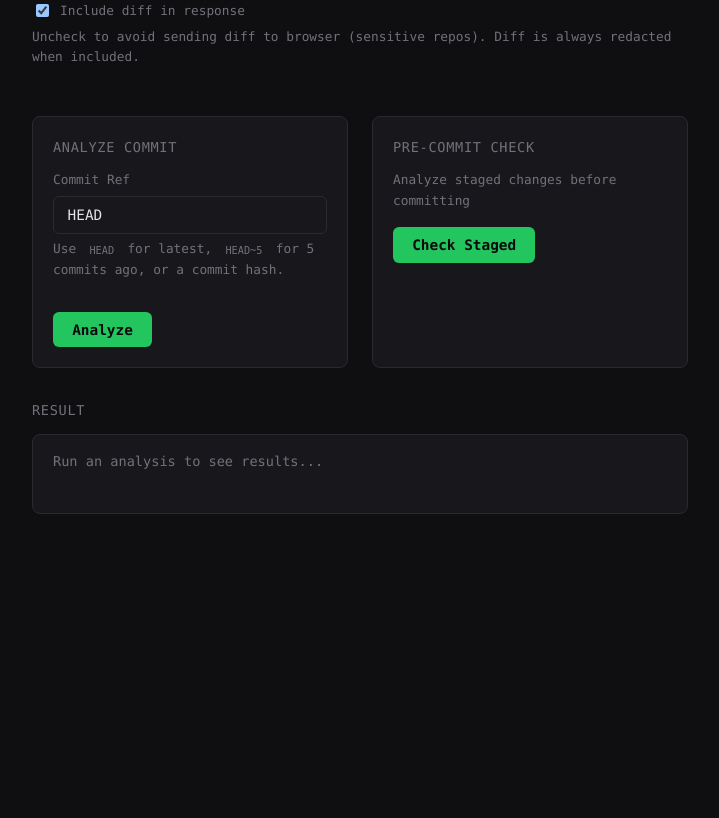
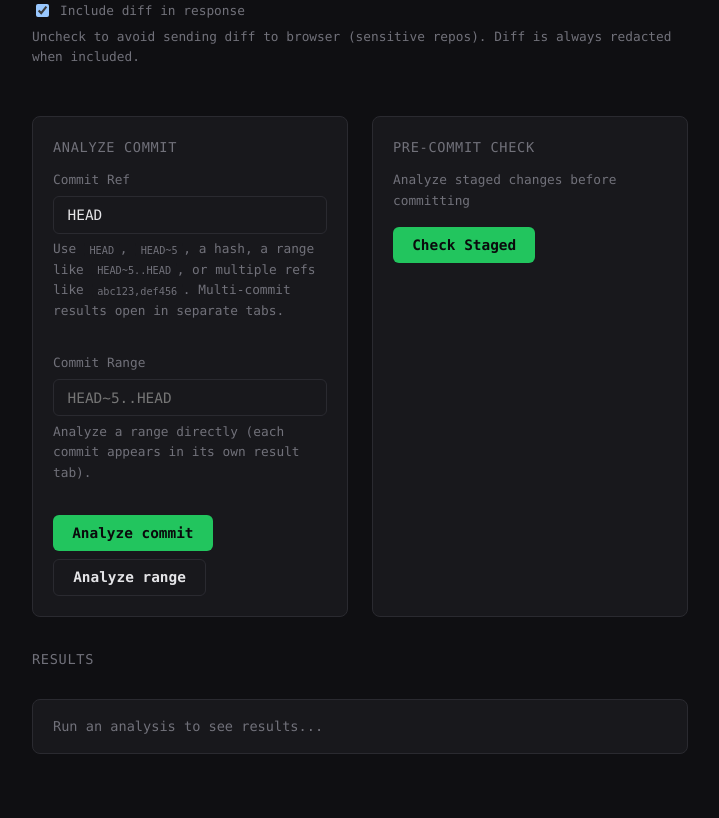
Before and after one commit to PierrunoYT/commitguard-webui, a Flask app: page / in a window 1280 px wide. Shown: the part 448-1266 px from the top of the page, without its empty margins (280-999 px from the left). Before the commit the page ends 962 px from the top, so only its background shows below. Run offline with Flask 3, Linux system fonts and the light colour scheme.

Commit message:
Add commit range analysis API and enhance frontend interaction: Introduce a new endpoint for analyzing a range of commits, allowing users to specify ranges like `HEAD~5..HEAD`. Update the frontend to support range analysis with dedicated buttons and result tabs for each commit, improving user experience and interaction with analysis results. Enhance error handling and UI elements for better feedback during analysis.

```diff
--- a/app.py
+++ b/app.py
@@ -12,6 +12,7 @@ from commitguard.analyzer import (
     AIAnalysisError,
     GitAnalysisError,
     analyze_commit,
+    analyze_commit_range,
     analyze_staged,
 )
 from config_store import clear_api_key, has_saved_key, load_api_key, save_api_key
@@ -150,6 +151,53 @@ def api_models():
         return jsonify({"error": str(e)}), 400
 
 
+@app.route("/api/analyze-range", methods=["POST"])
+def api_analyze_range():
+    """Analyze all commits in a range (e.g., HEAD~5..HEAD)."""
+    data = request.get_json() or {}
+    repo_path = data.get("repo_path", ".")
+    rev_range = (data.get("range") or "").strip()
+    api_key = _resolve_api_key(data.get("api_key"))
+    model = data.get("model", "openai/gpt-4o-mini")
+    max_commits = min(max(int(data.get("max_commits", 20)), 1), 50)
+
+    if not api_key:
+        return jsonify({"error": "OpenRouter API key required"}), 400
+    if not rev_range:
+        return jsonify({"error": "Commit range is required (example: HEAD~5..HEAD)"}), 400
+
+    try:
+        repo = get_repo_path(repo_path)
+        analyses = analyze_commit_range(
+            str(repo),
+            rev_range,
+            api_key=api_key,
+            model=model,
+            max_commits=max_commits,
+        )
+        if data.get("include_diff", True):
+            for item in analyses:
+                redacted = redact_diff(item.get("diff", ""))
+                redacted, truncated = _truncate_diff_for_ui(redacted)
+                item["diff"] = redacted
+                item["diff_truncated"] = truncated
+        else:
+            for item in analyses:
+                item["diff"] = ""
+                item["diff_truncated"] = False
+        return jsonify({"results": analyses, "count": len(analyses)})
+    except ValueError as e:
+        return jsonify({"error": str(e)}), 400
+    except GitAnalysisError as e:
+        return jsonify({"error": str(e)}), 400
+    except AIAnalysisError as e:
+        err = str(e) if app.debug else "AI analysis failed"
+        return jsonify({"error": err}), 502
+    except Exception as e:
+        err = str(e) if app.debug else "Analysis failed"
+        return jsonify({"error": err}), 400
+
+
 @app.route("/api/settings/key", methods=["GET"])
 def api_settings_key_status():
     """Check if API key is saved (never returns the key)."""
--- a/static/app.js
+++ b/static/app.js
@@ -1,3 +1,4 @@
+// Main DOM elements
 const apiKey = document.getElementById("apiKey");
 const keyStatus = document.getElementById("keyStatus");
 const saveKeyBtn = document.getElementById("saveKeyBtn");
@@ -10,12 +11,19 @@ const modelPanel = document.getElementById("modelPanel");
 const modelDropdown = document.getElementById("modelDropdown");
 const loadModelsBtn = document.getElementById("loadModelsBtn");
 const ref = document.getElementById("ref");
+const rangeRef = document.getElementById("rangeRef");
 const includeDiff = document.getElementById("includeDiff");
 const analyzeBtn = document.getElementById("analyzeBtn");
+const analyzeRangeBtn = document.getElementById("analyzeRangeBtn");
 const checkBtn = document.getElementById("checkBtn");
-const result = document.getElementById("result");
+const resultTabs = document.getElementById("resultTabs");
+const resultPanels = document.getElementById("resultPanels");
 const error = document.getElementById("error");
 
+let diffInstances = [];
+let nextResultId = 1;
+
+// Utilities
 function getModelDisplayName(modelInfo) {
     const name = typeof modelInfo?.name === "string" ? modelInfo.name.trim() : "";
     const id = typeof modelInfo?.id === "string" ? modelInfo.id.trim() : "";
@@ -109,11 +117,6 @@ function renderMarkdown(text) {
     }
 }
 
-const diffSection = document.getElementById("diffSection");
-const diffContainer = document.getElementById("diffContainer");
-
-let diffInstances = [];
-
 function ensureFilename(obj, fallback) {
     if (obj && (obj.filename == null || obj.filename === "" || obj.filename === "/dev/null")) {
         obj.filename = fallback || "file.txt";
@@ -128,7 +131,20 @@ function langFromFilename(filename) {
     return EXT_TO_LANG[ext] || "text";
 }
 
-function addDiffNotice(message, level = "warn") {
+// Diff and Results utilities
+function cleanupDiffInstances() {
+    diffInstances.forEach((d) => d.cleanUp());
+    diffInstances = [];
+}
+
+function clearResults() {
+    cleanupDiffInstances();
+    resultTabs.innerHTML = "";
+    resultTabs.hidden = true;
+    resultPanels.innerHTML = "";
+}
+
+function addDiffNotice(diffContainer, message, level = "warn") {
     const notice = document.createElement("div");
     notice.className = `diff-notice diff-notice--${level}`;
     notice.textContent = message;
@@ -136,12 +152,12 @@ function addDiffNotice(message, level = "warn") {
 }
 
 function renderRawDiffFallback(diff, warning, options = {}) {
-    const { truncated = false } = options;
+    const { truncated = false, diffSection, diffContainer } = options;
     diffSection.hidden = false;
     diffContainer.innerHTML = "";
-    addDiffNotice(warning, "warn");
+    addDiffNotice(diffContainer, warning, "warn");
     if (truncated) {
-        addDiffNotice("Diff output was truncated to keep the UI responsive.", "info");
+        addDiffNotice(diffContainer, "Diff output was truncated to keep the UI responsive.", "info");
     }
     const pre = document.createElement("pre");
     pre.className = "diff-raw-fallback";
@@ -150,9 +166,7 @@ function renderRawDiffFallback(diff, warning, options = {}) {
 }
 
 async function renderDiff(diff, options = {}) {
-    const { truncated = false } = options;
-    diffInstances.forEach((d) => d.cleanUp());
-    diffInstances = [];
+    const { truncated = false, diffSection, diffContainer } = options;
     if (!diff || !diff.trim()) {
         diffSection.hidden = true;
         diffContainer.innerHTML = "";
@@ -161,14 +175,19 @@ async function renderDiff(diff, options = {}) {
     try {
         const { parsePatchFiles, FileDiff, setLanguageOverride } = await import("https://esm.sh/@pierre/diffs");
         const files = parsePatchFiles(diff);
+        let renderedFileCount = 0;
         diffContainer.innerHTML = "";
         if (files.length === 0) {
-            renderRawDiffFallback(diff, "Could not render visual diff. Showing raw patch text instead.", { truncated });
+            renderRawDiffFallback(diff, "Could not render visual diff. Showing raw patch text instead.", {
+                truncated,
+                diffSection,
+                diffContainer
+            });
             return;
         }
         diffSection.hidden = false;
         if (truncated) {
-            addDiffNotice("Diff output was truncated to keep the UI responsive.", "info");
+            addDiffNotice(diffContainer, "Diff output was truncated to keep the UI responsive.", "info");
         }
         for (const file of files) {
             const fallback = file.additionFile?.filename ?? file.deletionFile?.filename ?? file.oldFile?.filename ?? file.newFile?.filename ?? "file.txt";
@@ -188,47 +207,117 @@ async function renderDiff(diff, options = {}) {
                 });
                 fileDiff.render({ fileDiff: file, fileContainer: wrapper });
                 diffInstances.push(fileDiff);
+                renderedFileCount += 1;
             } catch (fileErr) {
                 console.warn("Skipping file in diff:", fileErr);
             }
         }
-        if (!diffInstances.length) {
-            renderRawDiffFallback(diff, "Could not render visual diff. Showing raw patch text instead.", { truncated });
+        if (!renderedFileCount) {
+            renderRawDiffFallback(diff, "Could not render visual diff. Showing raw patch text instead.", {
+                truncated,
+                diffSection,
+                diffContainer
+            });
         }
     } catch (e) {
         console.error("Failed to render diff:", e);
         renderRawDiffFallback(
             diff,
             "Could not render visual diff in this environment. Showing raw patch text instead.",
-            { truncated }
+            { truncated, diffSection, diffContainer }
         );
     }
 }
 
-function showError(msg) {
-    error.textContent = msg;
-    result.innerHTML = "";
-    diffSection.hidden = true;
-    diffContainer.innerHTML = "";
-    diffInstances.forEach((d) => d.cleanUp());
-    diffInstances = [];
+function activateResult(id) {
+    resultTabs.querySelectorAll(".result-tab").forEach((tab) => {
+        tab.classList.toggle("active", tab.getAttribute("data-target") === id);
+    });
+    resultPanels.querySelectorAll(".result-panel").forEach((panel) => {
+        panel.hidden = panel.id !== id;
+    });
 }
 
-function showResult(text, diff, options = {}) {
-    error.textContent = "";
-    result.innerHTML = renderMarkdown(text);
-    renderDiff(diff || "", options);
+function createResultPanel(entry) {
+    const panelId = `result-panel-${nextResultId++}`;
+
+    const tab = document.createElement("button");
+    tab.type = "button";
+    tab.className = "result-tab";
+    tab.setAttribute("data-target", panelId);
+    tab.textContent = entry.tabLabel || "Result";
+    tab.title = entry.tabLabel || "Result";
+    tab.addEventListener("click", () => activateResult(panelId));
+    resultTabs.appendChild(tab);
+
+    const panel = document.createElement("section");
+    panel.className = "result-panel";
+    panel.id = panelId;
+    panel.hidden = true;
+
+    const title = document.createElement("h4");
+    title.className = "result-panel__title";
+    title.textContent = entry.title || "Result";
+    panel.appendChild(title);
+
+    const resultBox = document.createElement("div");
+    resultBox.className = "result-box";
+    resultBox.innerHTML = renderMarkdown(entry.result || "");
+    panel.appendChild(resultBox);
+
+    const diffSection = document.createElement("div");
+    diffSection.className = "diff-section";
+    diffSection.hidden = true;
+
+    const diffTitle = document.createElement("h4");
+    diffTitle.className = "diff-section__title";
+    diffTitle.textContent = "Diff";
+    diffSection.appendChild(diffTitle);
+
+    const diffContainer = document.createElement("div");
+    diffContainer.className = "diff-container";
+    diffSection.appendChild(diffContainer);
+    panel.appendChild(diffSection);
+    resultPanels.appendChild(panel);
+
+    renderDiff(entry.diff || "", {
+        truncated: entry.truncated === true,
+        diffSection,
+        diffContainer,
+    });
 }
 
-function setLoading(loading) {
+function showResults(entries) {
+    error.textContent = "";
+    clearResults();
+    if (!entries || !entries.length) return;
+    for (const entry of entries) {
+        createResultPanel(entry);
+    }
+    resultTabs.hidden = false;
+    const firstTab = resultTabs.querySelector(".result-tab");
+    if (firstTab) activateResult(firstTab.getAttribute("data-target"));
+}
+
+function showError(msg) {
+    clearResults();
+    error.textContent = msg;
+}
+
+function setLoading(loading, message = "Analyzing...") {
     analyzeBtn.disabled = loading;
+    analyzeRangeBtn.disabled = loading;
     checkBtn.disabled = loading;
     if (loading) {
-        result.textContent = "Analyzing...";
-        diffSection.hidden = true;
-        diffContainer.innerHTML = "";
-        diffInstances.forEach((d) => d.cleanUp());
-        diffInstances = [];
+        error.textContent = "";
+        clearResults();
+        const panel = document.createElement("section");
+        panel.className = "result-panel";
+        const title = document.createElement("h4");
+        title.className = "result-panel__title";
+        title.textContent = message;
+        panel.appendChild(title);
+        resultPanels.appendChild(panel);
     }
 }
 
@@ -268,6 +357,66 @@ async function refreshKeyStatus() {
     }
 }
 
+function buildRequestBody(extra = {}) {
+    return {
+        api_key: apiKey.value.trim() || undefined,
+        repo_path: repoPath.value.trim() || ".",
+        model: model.value,
+        include_diff: includeDiff?.checked !== false,
+        ...extra,
+    };
+}
+
+function normalizeTabLabel(label, maxLen = 48) {
+    if (!label) return "Result";
+    return label.length <= maxLen ? label : `${label.slice(0, maxLen - 1)}...`;
+}
+
+function isCommitRange(input) {
+    return typeof input === "string" && input.includes("..");
+}
+
+function parseCommitRefs(input) {
+    return (input || "")
+        .split(/[,\n]+/)
+        .map((item) => item.trim())
+        .filter(Boolean);
+}
+
+async function analyzeRange(range) {
+    const data = await post("/api/analyze-range", buildRequestBody({ range, max_commits: 20 }));
+    const entries = (data.results || []).map((item) => {
+        const label = `${item.short_ref || "commit"} ${item.title || ""}`.trim();
+        return {
+            tabLabel: normalizeTabLabel(label),
+            title: `${item.short_ref || item.ref || "commit"} - ${item.title || "Commit"}`,
+            result: item.result || "",
+            diff: item.diff || "",
+            truncated: item.diff_truncated === true,
+        };
+    });
+    if (!entries.length) {
+        throw new Error(`No commits found in range "${range}".`);
+    }
+    showResults(entries);
+}
+
+async function analyzeRefList(refs) {
+    const entries = [];
+    for (const commitRef of refs) {
+        const data = await post("/api/analyze", buildRequestBody({ ref: commitRef }));
+        entries.push({
+            tabLabel: normalizeTabLabel(commitRef),
+            title: `Commit ${commitRef}`,
+            result: data.result || "",
+            diff: data.diff || "",
+            truncated: data.diff_truncated === true,
+        });
+    }
+    showResults(entries);
+}
+
+// API key (save/clear)
 saveKeyBtn.addEventListener("click", async () => {
     const key = apiKey.value.trim();
     if (!key) {
@@ -279,7 +428,7 @@ saveKeyBtn.addEventListener("click", async () => {
         updateKeyStatus(true);
         apiKey.value = "";
         apiKey.placeholder = "Saved (enter new to override)";
-        showResult("");
+        showResults([]);
     } catch (e) {
         showError(e.message);
     }
@@ -294,7 +443,7 @@ clearKeyBtn.addEventListener("click", async () => {
         }
         updateKeyStatus(false);
         apiKey.placeholder = "sk-or-...";
-        showResult("");
+        showResults([]);
     } catch (e) {
         showError(e.message);
     }
@@ -303,6 +452,7 @@ clearKeyBtn.addEventListener("click", async () => {
 refreshKeyStatus();
 setModelTooltip();
 
+// Model Dropdown Events
 modelTrigger.addEventListener("click", (e) => {
     e.stopPropagation();
     if (modelDropdown.classList.contains("open")) {
@@ -348,6 +498,7 @@ document.addEventListener("click", () => {
     if (modelDropdown.classList.contains("open")) closeModelDropdown();
 });
 
+// Load Models Button
 loadModelsBtn.addEventListener("click", async () => {
     const key = apiKey.value.trim();
     loadModelsBtn.disabled = true;
@@ -367,7 +518,7 @@ loadModelsBtn.addEventListener("click", async () => {
             throw new Error("No models returned by OpenRouter.");
         }
         populateModelSelect(sorted, current);
-        showResult("");
+        showResults([]);
     } catch (e) {
         showError(e.message);
     } finally {
@@ -376,17 +527,28 @@ loadModelsBtn.addEventListener("click", async () => {
     }
 });
 
+// Analyze commit
 analyzeBtn.addEventListener("click", async () => {
-    setLoading(true);
+    const rawInput = ref.value.trim() || "HEAD";
+    const refs = parseCommitRefs(rawInput);
+    const hasMultipleRefs = refs.length > 1;
+    const rangeFromMainInput = hasMultipleRefs ? "" : refs[0];
+    const shouldAnalyzeRange = isCommitRange(rangeFromMainInput);
+    const loadingMessage = shouldAnalyzeRange
+        ? "Analyzing commit range..."
+        : hasMultipleRefs
+            ? `Analyzing ${refs.length} commits...`
+            : "Analyzing commit...";
+
+    setLoading(true, loadingMessage);
     try {
-        const data = await post("/api/analyze", {
-            api_key: apiKey.value.trim() || undefined,
-            repo_path: repoPath.value.trim() || ".",
-            ref: ref.value.trim() || "HEAD",
-            model: model.value,
-            include_diff: includeDiff?.checked !== false,
-        });
-        showResult(data.result, data.diff, { truncated: data.diff_truncated === true });
+        if (shouldAnalyzeRange) {
+            await analyzeRange(rangeFromMainInput);
+        } else if (hasMultipleRefs) {
+            await analyzeRefList(refs);
+        } else {
+            await analyzeRefList([rangeFromMainInput || "HEAD"]);
+        }
     } catch (e) {
         showError(e.message);
     } finally {
@@ -394,19 +556,41 @@ analyzeBtn.addEventListener("click", async () => {
     }
 });
 
-checkBtn.addEventListener("click", async () => {
-    setLoading(true);
+// Analyze range
+analyzeRangeBtn && analyzeRangeBtn.addEventListener("click", async () => {
+    if (!rangeRef) return;
+    const range = rangeRef.value.trim();
+    if (!range) {
+        showError("Enter a commit range first (example: HEAD~5..HEAD).");
+        return;
+    }
+    setLoading(true, "Analyzing commit range...");
     try {
-        const data = await post("/api/check", {
-            api_key: apiKey.value.trim() || undefined,
-            repo_path: repoPath.value.trim() || ".",
-            model: model.value,
-            include_diff: includeDiff?.checked !== false,
-        });
-        showResult(data.result, data.diff, { truncated: data.diff_truncated === true });
+        await analyzeRange(range);
     } catch (e) {
         showError(e.message);
     } finally {
         setLoading(false);
     }
 });
+
+// Analyze staged changes
+checkBtn.addEventListener("click", async () => {
+    setLoading(true, "Analyzing staged changes...");
+    try {
+        const data = await post("/api/check", buildRequestBody());
+        showResults([
+            {
+                tabLabel: "Staged changes",
+                title: "Staged changes",
+                result: data.result,
+                diff: data.diff,
+                truncated: data.diff_truncated === true,
+            }
+        ]);
+    } catch (e) {
+        showError(e.message);
+    } finally {
+        setLoading(false);
+    }
+});
--- a/static/style.css
+++ b/static/style.css
@@ -272,6 +272,12 @@ button.secondary:hover {
     margin-bottom: 1rem;
 }
 
+.button-row {
+    display: flex;
+    gap: 0.5rem;
+    flex-wrap: wrap;
+}
+
 .hint {
     margin: 0 0 1rem;
     font-size: 0.8rem;
@@ -309,14 +315,75 @@ button:disabled {
     min-height: 80px;
 }
 
+.result-tabs {
+    display: flex;
+    gap: 0.5rem;
+    overflow-x: auto;
+    margin-bottom: 0.75rem;
+    padding-bottom: 0.25rem;
+}
+
+.result-tab {
+    padding: 0.45rem 0.75rem;
+    border: 1px solid var(--border);
+    border-radius: 6px;
+    background: var(--surface);
+    color: var(--muted);
+    white-space: nowrap;
+    font-size: 0.8rem;
+}
+
+.result-tab:hover {
+    background: var(--border);
+}
+
+.result-tab.active {
+    border-color: var(--accent);
+    color: var(--accent);
+    background: rgba(34, 197, 94, 0.12);
+}
+
+.result-panels:empty::before {
+    content: "Run an analysis to see results...";
+    display: block;
+    padding: 1rem 1.25rem;
+    border: 1px solid var(--border);
+    border-radius: 8px;
+    color: var(--muted);
+    background: var(--surface);
+    font-size: 0.85rem;
+}
+
+.result-panel {
+    padding: 1rem 1.25rem;
+    border-radius: 8px;
+    border: 1px solid var(--border);
+    background: var(--surface);
+}
+
+.result-panel[hidden] {
+    display: none;
+}
+
+.result-panel__title {
+    margin: 0 0 0.75rem;
+    font-size: 0.85rem;
+    font-weight: 500;
+    color: var(--muted);
+    text-transform: uppercase;
+    letter-spacing: 0.05em;
+}
+
 .result-box {
-    background: var(--surface);
-    border: 1px solid var(--border);
+    background: transparent;
+    border: 0;
+    padding: 0;
+    min-height: 0;
     line-height: 1.6;
 }
 
 .result-box:empty::before {
-    content: "Run an analysis to see results...";
+    content: "";
     color: var(--muted);
 }
 
--- a/templates/index.html
+++ b/templates/index.html
@@ -60,9 +60,17 @@
                     <div class="field">
                         <label for="ref">Commit Ref</label>
                         <input type="text" id="ref" placeholder="HEAD" value="HEAD">
-                        <p class="hint">Use <code>HEAD</code> for latest, <code>HEAD~5</code> for 5 commits ago, or a commit hash.</p>
+                        <p class="hint">Use <code>HEAD</code>, <code>HEAD~5</code>, a hash, a range like <code>HEAD~5..HEAD</code>, or multiple refs like <code>abc123,def456</code>. Multi-commit results open in separate tabs.</p>
                     </div>
-                    <button id="analyzeBtn">Analyze</button>
+                    <div class="field">
+                        <label for="rangeRef">Commit Range</label>
+                        <input type="text" id="rangeRef" placeholder="HEAD~5..HEAD">
+                        <p class="hint">Analyze a range directly (each commit appears in its own result tab).</p>
+                    </div>
+                    <div class="button-row">
+                        <button id="analyzeBtn">Analyze commit</button>
+                        <button id="analyzeRangeBtn" class="secondary">Analyze range</button>
+                    </div>
                 </div>
                 <div class="action-group">
                     <h3>Pre-commit Check</h3>
@@ -72,12 +80,9 @@
             </section>
 
             <section class="output">
-                <h3>Result</h3>
-                <div id="result" class="result-box"></div>
-                <div id="diffSection" class="diff-section" hidden>
-                    <h4 class="diff-section__title">Diff</h4>
-                    <div id="diffContainer" class="diff-container"></div>
-                </div>
+                <h3>Results</h3>
+                <div id="resultTabs" class="result-tabs" hidden></div>
+                <div id="resultPanels" class="result-panels"></div>
                 <div id="error" class="error-box"></div>
             </section>
         </main>
```
Also changed, not shown: commitguard/analyzer.py (+61 -11 lines).
